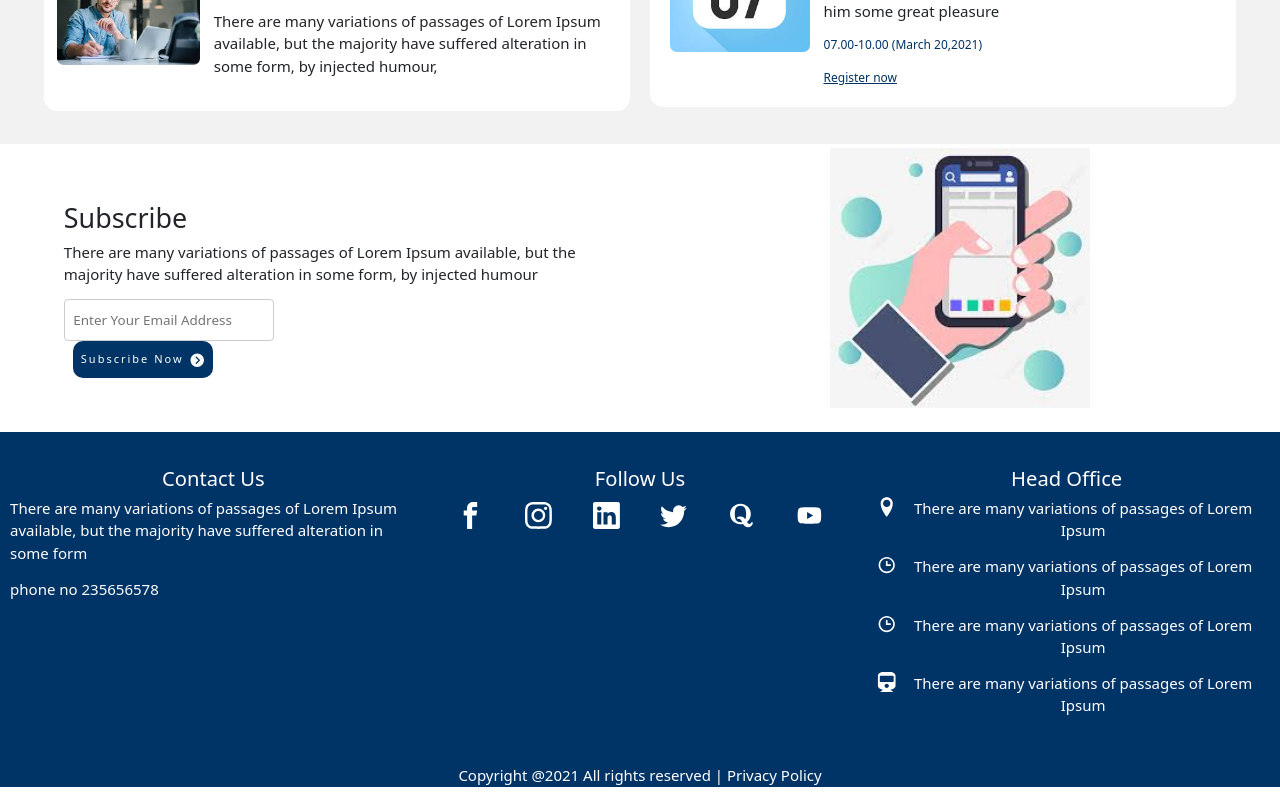
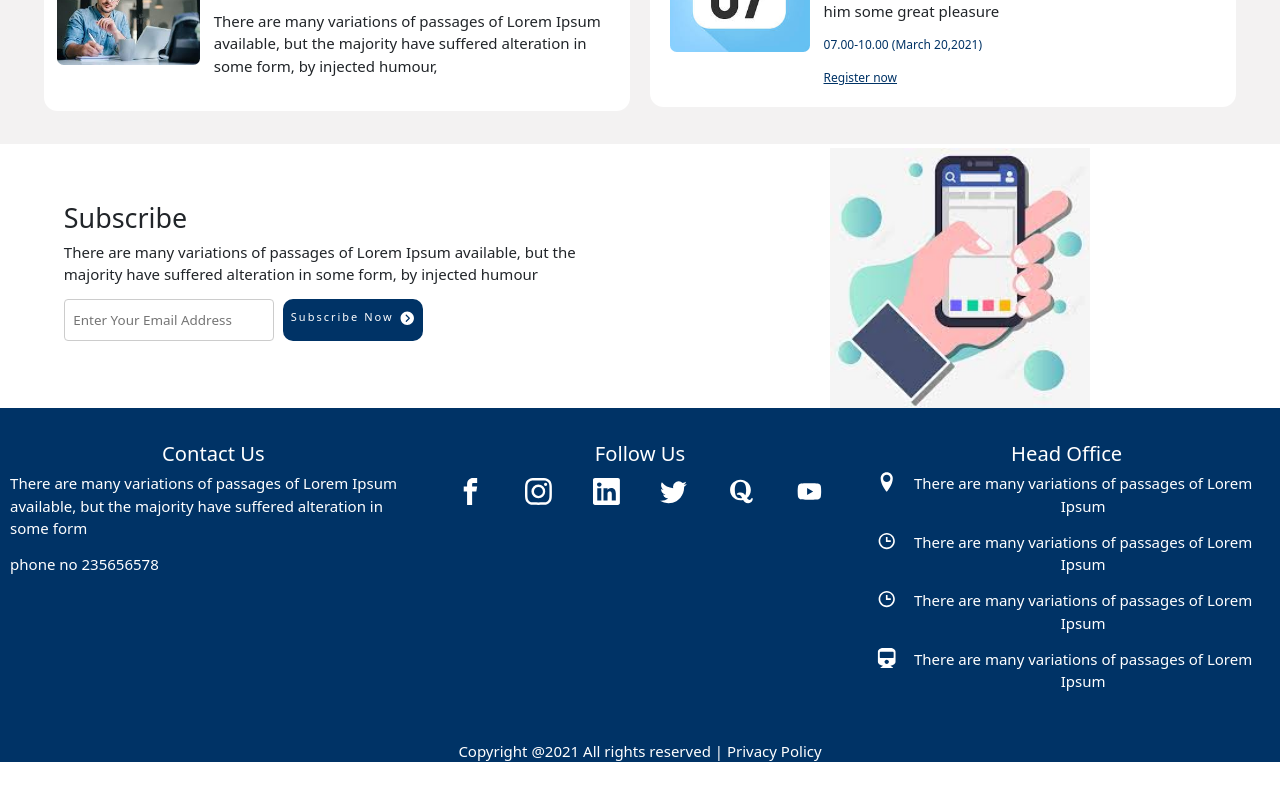
Before and after one commit to artipandey17/assignment--React, a React (Create React App) app: page / in a window 1280 px wide. Shown: the part 2552-3352 px from the top of the page. After the commit the page ends 3328 px from the top, so only its background shows below. Built offline with nearby package versions, Linux system fonts and the light colour scheme.

Commit message:
update 11

```diff
--- a/src/component/Home.js
+++ b/src/component/Home.js
@@ -479,9 +479,9 @@ export default function Home() {
                       but the majority have suffered alteration in some form, by injected humour</p>
                     <div className='text-main'>
                       <input type="text" className=' textbox2' placeholder=" Enter Your Email Address" />
-                      <div>
-                      <a href="#" className='button3'> Subscribe Now  <IoIosArrowDroprightCircle style={icon} /></a>
+                     <a href="#" className='button3'> Subscribe Now  <IoIosArrowDroprightCircle style={icon} /></a>
                      </div>
+                     <div>
                     </div>
                   </div>
 
--- a/src/component/home.css
+++ b/src/component/home.css
@@ -323,10 +323,10 @@ width: 260px;
     display: flex;
     justify-content: center;
 }
-/* .text-main{
-   width: 2px;
+.text-main{
+   display: flex;
 
-} */
+}
 .footer{
 /* margin: 3rem; */
 padding: 2.5rem;
@@ -364,10 +364,10 @@ text-align: left;
      margin-left: 9px;
 }
 .textbox2{
-    width:"100px";
+    width:"60%";
     padding: 10px 5px;
 
-    display: inline-block;
+    /* display: inline-block; */
 
     border-radius: 4px;
     border: 0.5px solid #ccc;
```
